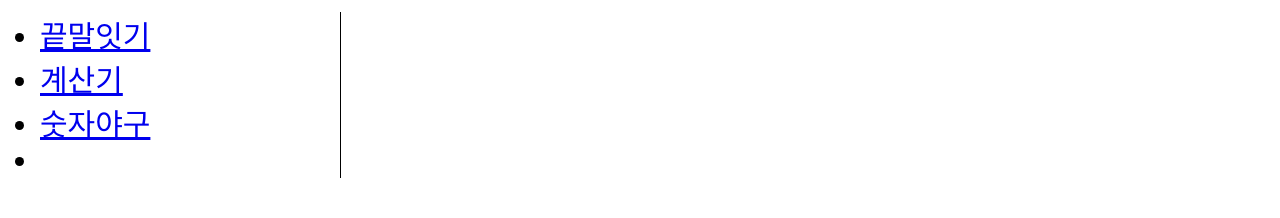
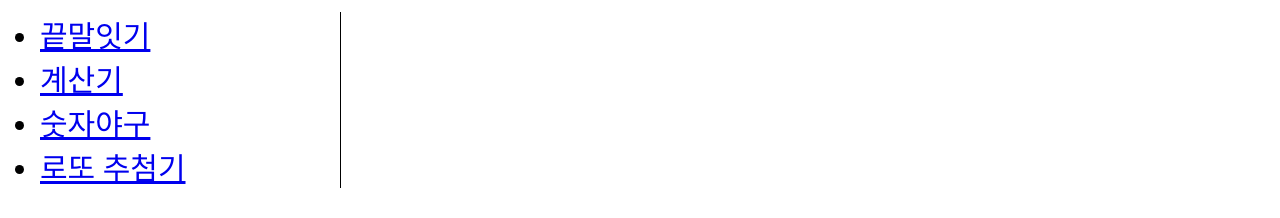
Before and after one commit to quokkawaii/htcsjs, a plain HTML site: page jsPractice/projectMain.html in a window 1280 px wide. Shown: the part 622-840 px from the top of the page. Drawn offline with Linux system fonts and the light colour scheme.

Commit message:
Update projectMain.html

```diff
--- a/jsPractice/projectMain.html
+++ b/jsPractice/projectMain.html
@@ -24,7 +24,7 @@
     <li><a href="/htcsjs/jsPractice/wordChain.html">끝말잇기</a></li>
     <li><a href="/htcsjs/jsPractice/calculator.html">계산기</a>
     <li><a href="/htcsjs/jsPractice/number_base.html">숫자야구</a></li>
-    <li><a href="/htcsjs/jsPractice/lotto.html"></a></li>
+    <li><a href="/htcsjs/jsPractice/lotto.html">로또 추첨기</a></li>
     </ul>
   </body>
 </html>
```
